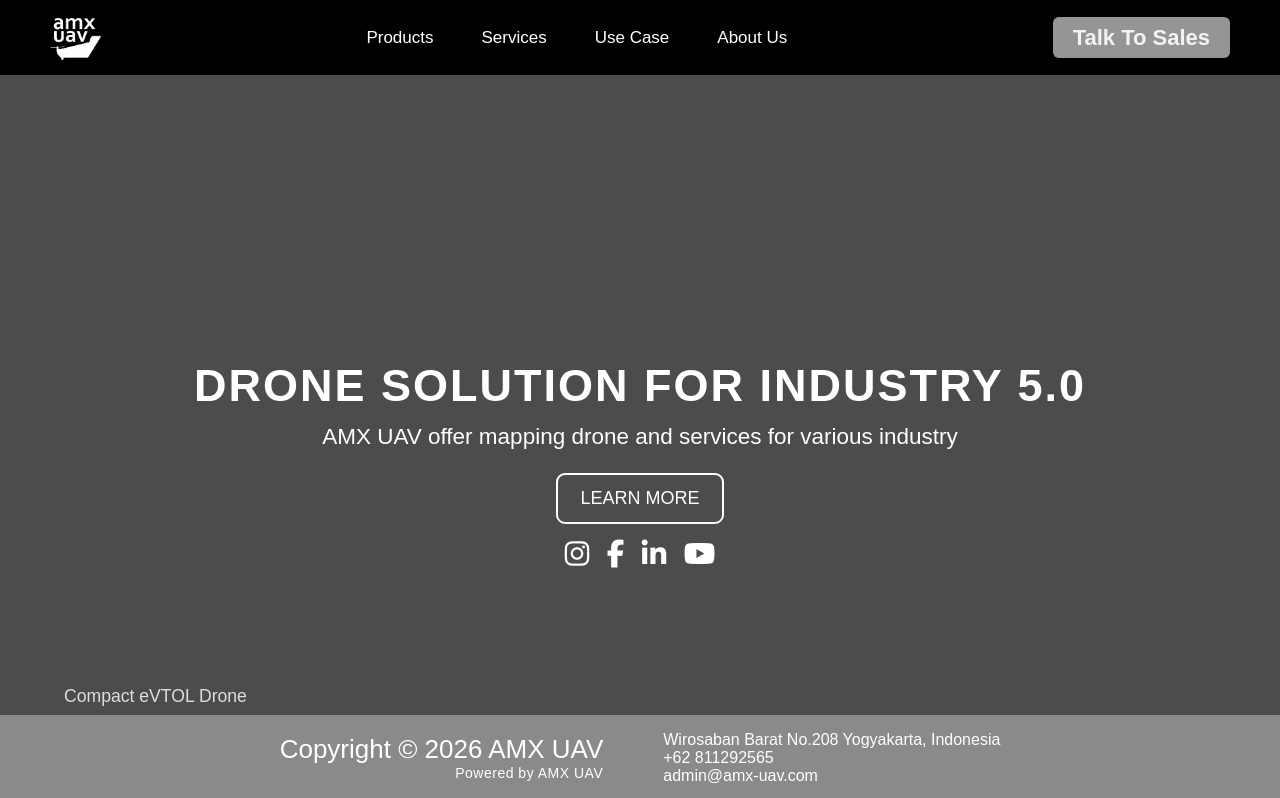
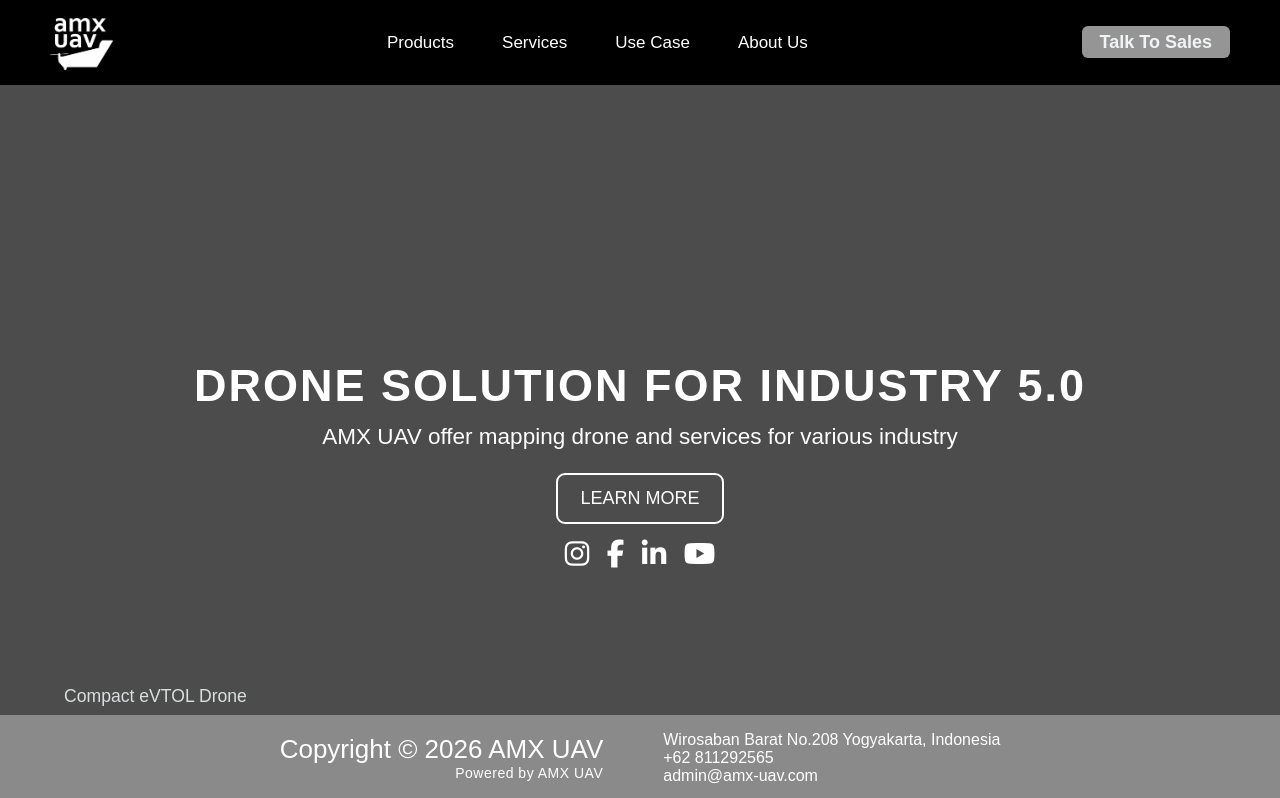
Before and after one commit to nasgmr/website-amx-next, a Next.js app: page / in a window 1280 px wide. Shown: the top 798 px of the page. Built offline with nearby package versions, Linux system fonts and the light colour scheme; a web font is replaced by a local one.

Commit message:
fix: navbar sizing

```diff
--- a/src/css/style.css
+++ b/src/css/style.css
@@ -83,7 +83,7 @@ body {
   padding-top: 15px;
   padding-left: 20px;
   padding-bottom: 8px;
-  height: 65px;
+  height: 75px;
   width: auto;
 }
 
@@ -129,12 +129,12 @@ body {
 }
 
 .btn-sales {
-  font-size: 22px;
+  font-size: 18px;
   font-weight: bold;
   background-color: #959595;
   color: #F2F3F4;
   text-decoration: none;
-  padding: 8px 20px;
+  padding: 6px 18px;
   border-radius: 6px;
   transition:
     background-color 0.3s,
```
